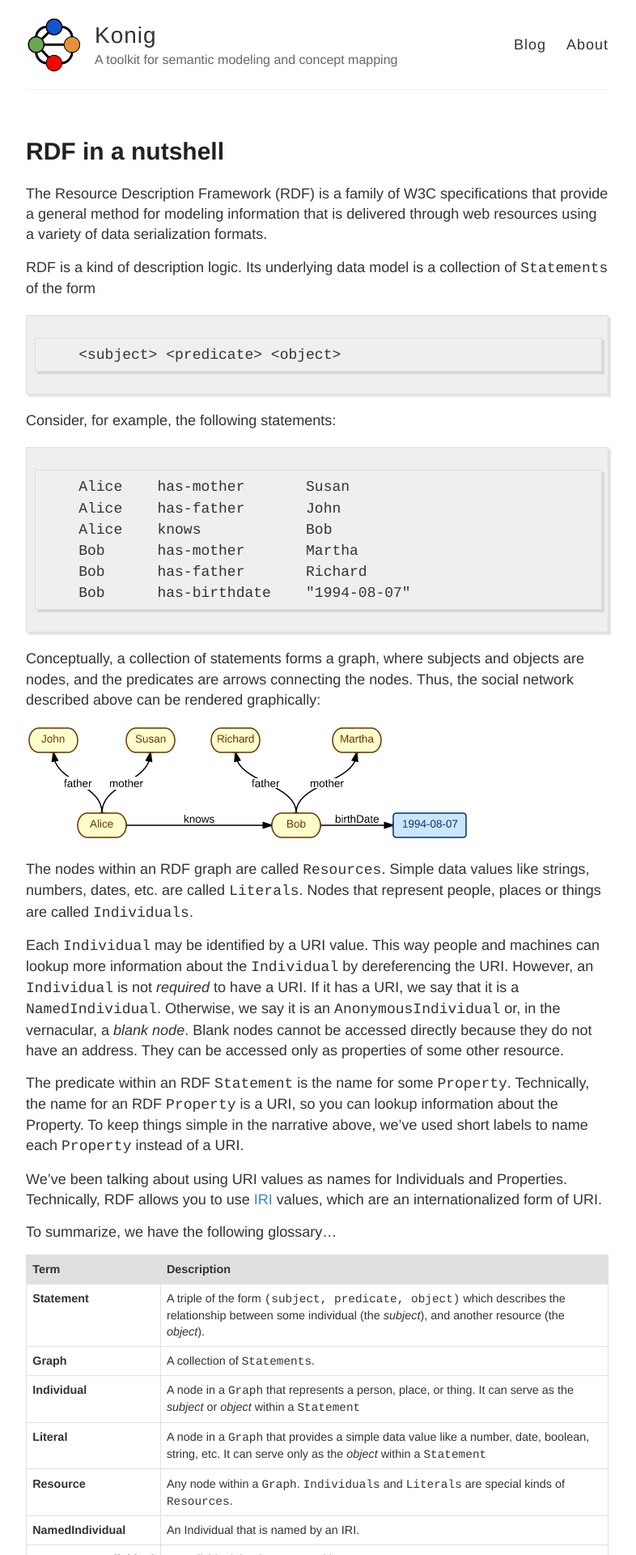
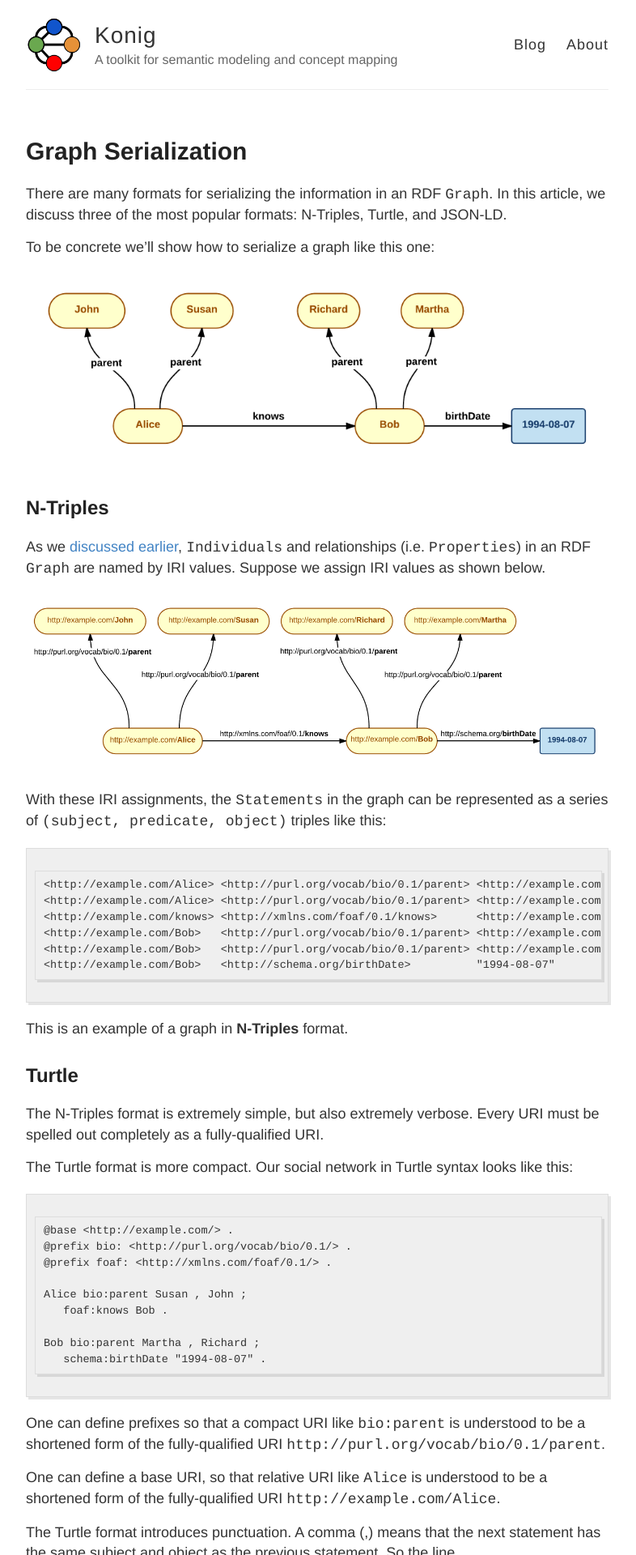
Before and after one commit to konigio/konigio.github.io, a Jekyll site: the page built from index.html, in a window 1280 px wide. Shown: the top 1920 px of the page at 81% size, without its empty margins (248-1034 px from the left). Built offline with Jekyll 4.4.1, drawn with Linux system fonts in a browser that asks for light colours; some of the changed text lies outside the part shown.

Commit message:
Added Graph Serialization

```diff
--- a/_posts/2015-02-08-RDF-in-a-nutshell.md
+++ b/_posts/2015-02-08-RDF-in-a-nutshell.md
@@ -44,8 +44,8 @@ as properties of some other resource.
 
 The predicate within an RDF `Statement` is the name for some `Property`.  Technically,
 the name for an RDF `Property` is a URI, so you can lookup information about the Property.
-To keep things simple in the narrative above, we've used short labels to name each `Property`
-instead of a URI.
+To keep things simple in the narrative above, we've used short labels to name properties and individuals
+instead using URI values.
 
 We've been talking about using URI values as names for Individuals and Properties.  Technically, RDF allows
 you to use [IRI](https://en.wikipedia.org/wiki/Internationalized_resource_identifier) values, which
@@ -63,4 +63,5 @@ To summarize, we have the following glossary...
 | **Resource**            | Any node within a `Graph`.  `Individuals` and `Literals` are special kinds of `Resources`.                                                                     |
 | **NamedIndividual**     | An Individual that is named by an IRI.                                                                                                                                     |
 | **AnonymousIndividual** | An Individual that is *not* named by an IRI                                                                                                                                |
-| **Blank Node**          | Another word for `AnonymousIndividual`                                                                                                                            |
+| **Blank Node**          | Another word for `AnonymousIndividual`                                                                                                                               |
+| **Property**            | A directed relationship from one `Resource` to another.                                                                                                                 |
--- /dev/null
+++ b/_posts/2015-02-09-Graph-Serialization.md
@@ -0,0 +1,130 @@
+---
+layout: post
+title: Graph Serialization
+---
+
+There are many formats for serializing the information in an RDF `Graph`.
+In this article, we discuss three of the most popular formats: N-Triples, Turtle, and JSON-LD.
+
+To be concrete we'll show how to serialize a graph like this one:
+
+![Social Network](/images/alice-bob-parent-names.png)
+
+
+## N-Triples
+
+As we [discussed earlier](/RDF-in-a-nutshell), `Individuals` and relationships (i.e. `Properties`)
+in an RDF `Graph` are named by IRI values.  Suppose we assign IRI values as shown below.
+
+
+![Social Network with IRI labels](/images/alice-bob-parent-iris.png)
+
+With these IRI assignments, the `Statements` in the graph can be represented as a series of
+`(subject, predicate, object)` triples like this:
+
+<div class="before-small-table"></div>
+~~~
+<http://example.com/Alice> <http://purl.org/vocab/bio/0.1/parent> <http://example.com/John>   .
+<http://example.com/Alice> <http://purl.org/vocab/bio/0.1/parent> <http://example.com/Susan>  .
+<http://example.com/knows> <http://xmlns.com/foaf/0.1/knows>      <http://example.com/Bob>    .
+<http://example.com/Bob>   <http://purl.org/vocab/bio/0.1/parent> <http://example.com/Richard>.
+<http://example.com/Bob>   <http://purl.org/vocab/bio/0.1/parent> <http://example.com/Martha> .
+<http://example.com/Bob>   <http://schema.org/birthDate>          "1994-08-07"                .
+~~~
+
+This is an example of a graph in **N-Triples** format.
+
+## Turtle
+
+The N-Triples format is extremely simple, but also extremely verbose.  Every URI must be spelled out completely as a fully-qualified URI.
+
+The Turtle format is more compact.  Our social network in Turtle syntax looks like this:
+
+~~~
+@base <http://example.com/> .
+@prefix bio: <http://purl.org/vocab/bio/0.1/> .
+@prefix foaf: <http://xmlns.com/foaf/0.1/> .
+
+Alice bio:parent Susan , John ;
+   foaf:knows Bob .
+
+Bob bio:parent Martha , Richard ;
+   schema:birthDate "1994-08-07" .
+~~~
+
+One can define prefixes so that a compact URI like `bio:parent` is understood to be a shortened form of the fully-qualified URI `http://purl.org/vocab/bio/0.1/parent`.
+
+One can define a base URI, so that relative URI like `Alice` is understood to be a shortened form of the fully-qualified URI `http://example.com/Alice`.
+
+The Turtle format introduces punctuation.  A comma (,) means that the next statement has the same subject and object as the previous statement.  So the line...
+
+~~~
+Alice bio:parent Susan, John .
+~~~
+
+...expresses two statements:
+
+~~~
+Alice bio:parent Susan .
+Alice bio:parent John .
+~~~
+
+
+A semicolon (;) means that the next statement has the same subject as the previous statement, but a different predicate and object.  So the line...
+
+~~~
+Alice bio:parent John ; schema:birthDate "1994-08-07" .
+~~~
+
+...expresses two statements:
+
+~~~
+Alice bio:parent John .
+Alice schema:birthDate "1994-08-07" .
+~~~
+
+
+## JSON-LD
+
+JSON-LD is a syntax for serializing a graph using JSON, where the "LD" suffix stands for "Linked Data".
+Here's how the same social network could be encoded in JSON-LD.
+
+~~~
+{ "@context" : {
+    "bio" : "http://purl.org/vocab/bio/0.1/",
+    "foaf" : "http://xmlns.com/foaf/0.1/",
+    "schema" : "http://schema.org/",
+    "parent" : { "@id" : "bio:mother", "@type" : "@id"},
+    "knows" : { "@id" : "foaf:knows", "@type" : "@id" },
+    "birthDate" : { "@id" : "schema:birthDate", "@type" : "schema:DateTime"},
+    "@base" : "http://example.com/"
+  }, {
+
+  "@id" : "Alice",
+  "parent" : ["Susan", "John"],
+  "knows" : {
+    "@id" : "Bob",
+    "parent" : ["Martha", "Richard"],
+    "birthDate" : "1994-08-07"
+  }
+}
+~~~
+The `@context` object describes the terms that will be used in the remainder of the JSON document.  It
+maps simple names for terms (`mother`, `father`, `knows`, `birthDate`) to the fully-qualified URI for
+those terms. The context may be externalized and referenced by a URI as shown in the following example:
+
+~~~
+{ "@context" : "http://example.com/contexts/social-network",
+
+  "@id" : "Alice",
+  "parent" : ["Susan", "John"],
+  "knows" : {
+    "@id" : "Bob",
+    "parent" : ["Martha", "Richard"],
+    "birthDate" : "1994-08-07"
+  }
+}
+~~~
+
+In this example, `http://example.com/contexts/social-network` is the address at which one may look
+up the context.
--- a/_sass/_konig.scss
+++ b/_sass/_konig.scss
@@ -55,6 +55,10 @@ ol > li > ol > li {
   margin-top: 1em;
 }
 
+pre {
+	font-size: 75%;
+}
+
 table.middel-aligned-table {
   border: 0px;
 }
```
Also changed, not shown: images/alice-bob-parent-iris.png (added), images/alice-bob-parent-names.png (added).
